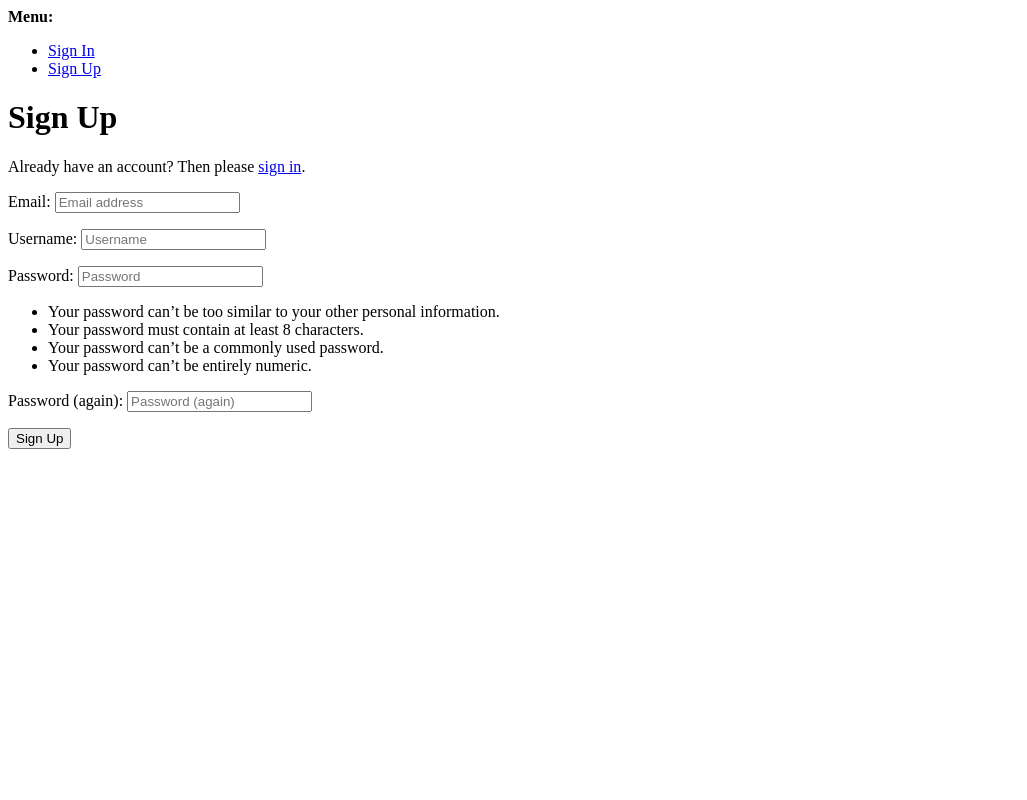
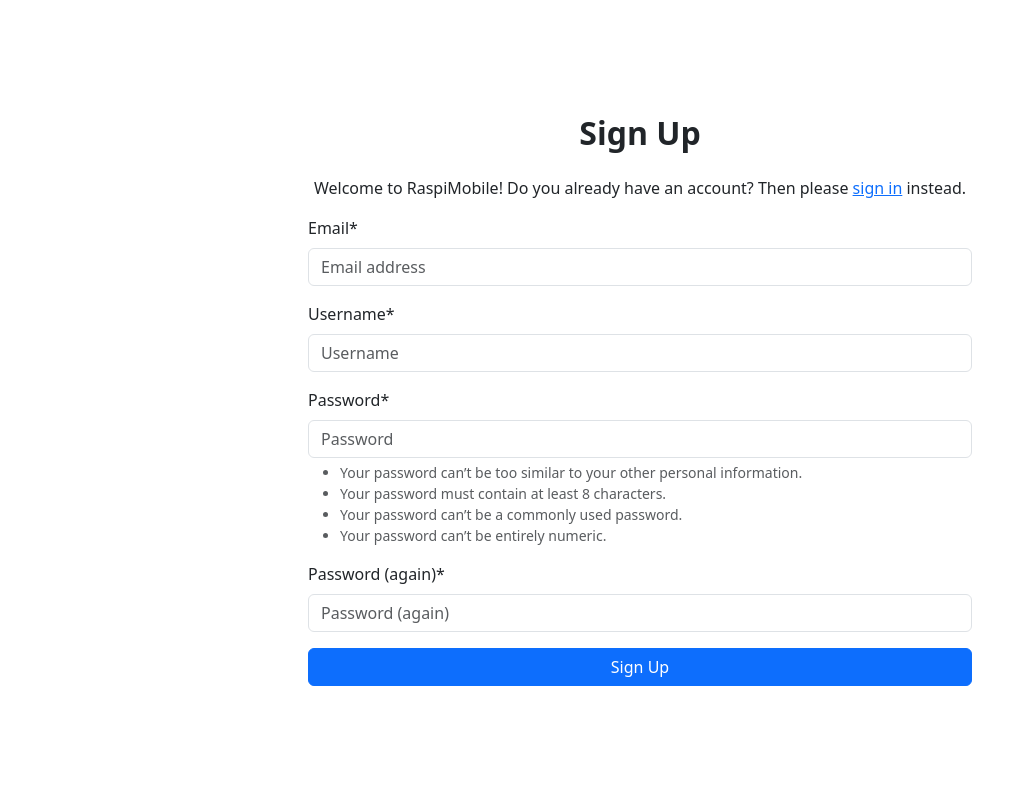
Before and after one commit to tibssy/RaspiMobile, a Django app: page /accounts/signup/ in a window 1280 px wide. Shown: the whole page, without its empty margins (0-1027 px from the left). Run offline with Django 5.2, Linux system fonts and the light colour scheme; some libraries are stand-ins or nearby versions.

Commit message:
Add sign up page

```diff
--- a/templates/account/login.html
+++ b/templates/account/login.html
@@ -9,7 +9,7 @@
     <div class="container">
         <div class="row justify-content-center">
             <div class="col-md-8 p-5">
-        <h2 class="text-center fw-bold mb-4">Sign In</h2>
+                <h2 class="text-center fw-bold mb-4">{% trans "Sign In" %}</h2>
 
                 <p class="text-center">
                     {% blocktrans %}
@@ -22,7 +22,7 @@
                     {% csrf_token %}
                     {{ form|crispy }}
 
-            <button type="submit" class="btn btn-primary w-100">Login</button>
+                    <button type="submit" class="btn btn-primary w-100">{% trans "Login" %}</button>
                 </form>
             </div>
         </div>
--- a/templates/account/signup.html
+++ b/templates/account/signup.html
@@ -1,45 +1,37 @@
-{% extends "account/base_entrance.html" %}
-{% load allauth i18n %}
-{% block head_title %}
-    {% trans "Signup" %}
-{% endblock head_title %}
+{% extends "base.html" %}
+{% load i18n %}
+{% load crispy_forms_tags %}
+
+{% block extra_title %}- {% trans "Signup" %}{% endblock %}
+
 {% block content %}
-    {% element h1 %}
-        {% trans "Sign Up" %}
-    {% endelement %}
-    {% setvar link %}
-        <a href="{{ login_url }}">
-        {% endsetvar %}
-        {% setvar end_link %}
-        </a>
-    {% endsetvar %}
-    {% element p %}
-        {% blocktranslate %}Already have an account? Then please {{ link }}sign in{{ end_link }}.{% endblocktranslate %}
-    {% endelement %}
-    {% if not SOCIALACCOUNT_ONLY %}
-        {% url 'account_signup' as action_url %}
-        {% element form form=form method="post" action=action_url tags="entrance,signup" %}
-            {% slot body %}
-                {% csrf_token %}
-                {% element fields form=form unlabeled=True %}
-                {% endelement %}
-                {{ redirect_field }}
-            {% endslot %}
-            {% slot actions %}
-                {% element button tags="prominent,signup" type="submit" %}
-                    {% trans "Sign Up" %}
-                {% endelement %}
-            {% endslot %}
-        {% endelement %}
-    {% endif %}
-    {% if PASSKEY_SIGNUP_ENABLED %}
-        {% element hr %}
-        {% endelement %}
-        {% element button href=signup_by_passkey_url tags="prominent,signup,outline,primary" %}
-            {% trans "Sign up using a passkey" %}
-        {% endelement %}
-    {% endif %}
-    {% if SOCIALACCOUNT_ENABLED %}
-        {% include "socialaccount/snippets/login.html" with page_layout="entrance" %}
-    {% endif %}
-{% endblock content %}
+<div class="d-flex justify-content-center align-items-center vh-100">
+    <div class="container">
+        <div class="row justify-content-center">
+            <div class="col-md-8 p-5">
+                <h2 class="text-center fw-bold mb-4">{% trans "Sign Up" %}</h2>
+
+                <p class="text-center">
+                    {% blocktrans %}
+                        Welcome to RaspiMobile!
+                        Do you already have an account? Then please
+                        <a href="{{ login_url }}">sign in</a>
+                        instead.
+                    {% endblocktrans %}
+                </p>
+
+                <form method="post" action="{% url 'account_login' %}">
+                    {% csrf_token %}
+                    {{ form|crispy }}
+
+                    {% if redirect_field_value %}
+                        <input type="hidden" name="{{ redirect_field_name }}" value="{{ redirect_field_value }}" />
+                    {% endif %}
+
+                    <button type="submit" class="btn btn-primary w-100">{% trans "Sign Up" %}</button>
+                </form>
+            </div>
+        </div>
+    </div>
+</div>
+{% endblock %}
```
Lines whose indentation alone changed are shown as unchanged.
